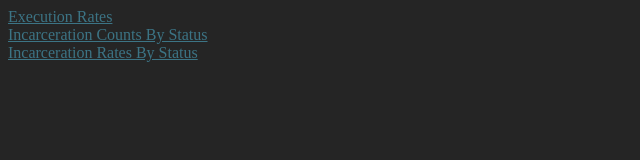
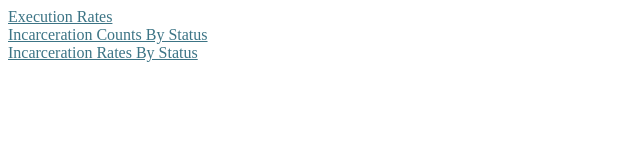
Before and after one commit to cptaffe/incarceration_rates, a website: page incarceration_rates/index.html in a window 1280 px wide. Shown: the whole page, without its empty margins (0-640 px from the left). Drawn offline with Linux system fonts and the light colour scheme.

Commit message:
Switched background color back to default.

```diff
--- a/incarceration_rates/style.css
+++ b/incarceration_rates/style.css
@@ -1,5 +1,5 @@
 body {
-    background-color: #252525
+    /*background-color: #252525*/
 }
 
 a:link {
```
